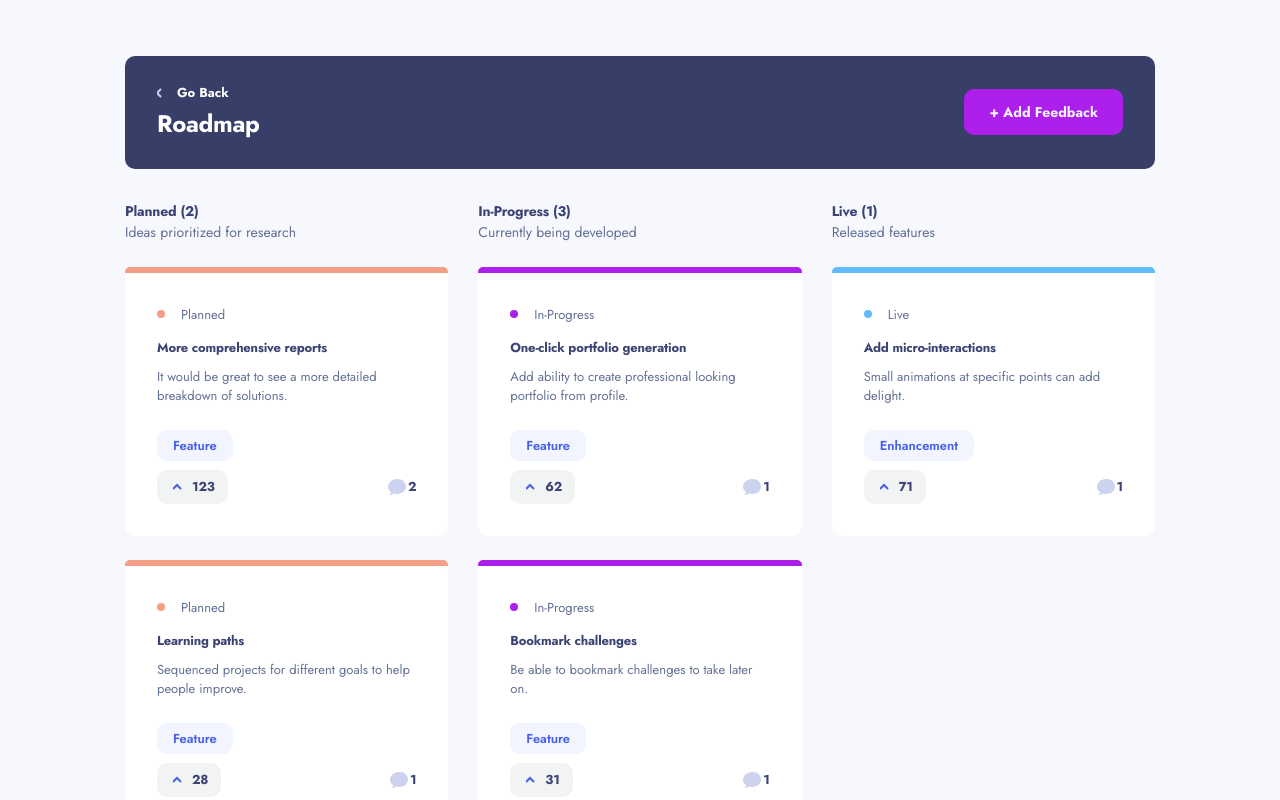
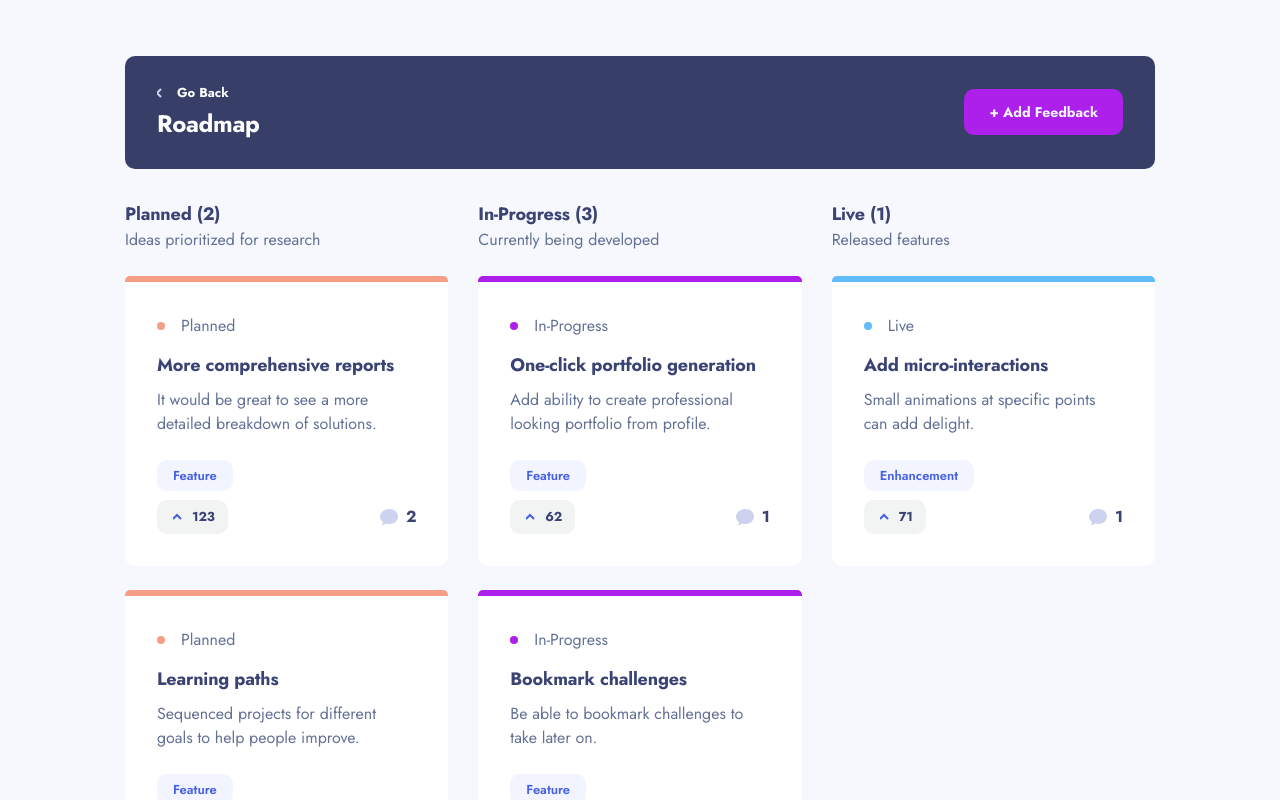
Before and after one commit to Bletfen/Product-Feedback-App, a React (Vite) app: page /roadmap in a window 1280 px wide. Shown: the top 800 px of the page. Built offline with nearby package versions, Linux system fonts and the light colour scheme.

Commit message:
done:desktop display

```diff
--- a/src/components/DropDownCategory.tsx
+++ b/src/components/DropDownCategory.tsx
@@ -12,7 +12,7 @@ export default function DropDownCategory({
   const options =
     type === "category"
       ? ["Feature", "UI", "UX", "Enhancement", "Bug"]
-      : ["Planned", "In-Progress", "Live"];
+      : ["Suggestion", "Planned", "In-Progress", "Live"];
   return (
     <div className="relative">
       <div className="flex flex-col mb-[1.6rem]">
--- a/src/components/EditButtons.tsx
+++ b/src/components/EditButtons.tsx
@@ -27,14 +27,16 @@ export default function EditButtons({
           className="py-[1.05rem] text-[#f2f4fe] text-[1.3rem] font-bold
           bg-[#ad1fea] rounded-[1rem] cursor-pointer
           md:py-[1.25rem] md:px-[2.65rem] order-1
-          md:text-[1.4rem]"
+          md:text-[1.4rem]
+          transition-all duration-300 hover:bg-[#c76af6]"
         >
           {isEdit ? "Save Changes" : "Add Feedback"}
         </button>
         <button
           className="py-[1.05rem] text-[#f2f4fe] text-[1.3rem] font-bold
       bg-[#3a4374] rounded-[1rem] cursor-pointer
-      md:py-[1.25rem] md:px-[2.4rem] md:text-[1.4rem]"
+      md:py-[1.25rem] md:px-[2.4rem] md:text-[1.4rem]
+      transition-all duration-300 hover:bg-[#656ea3]"
           onClick={goBack}
         >
           Cancel
@@ -44,7 +46,8 @@ export default function EditButtons({
         <button
           className="py-[1.05rem] text-[#f2f4fe] text-[1.3rem] font-bold
       bg-[#d73737] rounded-[1rem] cursor-pointer
-      md:order-1 md:py-[1.25rem] md:px-[2.65rem] md:text-[1.4rem]"
+      md:order-1 md:py-[1.25rem] md:px-[2.65rem] md:text-[1.4rem]
+      transition-all duration-300 hover:bg-[#e98888]"
           onClick={handleDelete}
         >
           Delete
--- a/src/components/RoadMapCards.tsx
+++ b/src/components/RoadMapCards.tsx
@@ -1,3 +1,4 @@
+import { Link } from "react-router-dom";
 import { useUpVoteHandler } from "../context/FeedBacksContext";
 
 export default function RoadMapCards({
@@ -13,10 +14,16 @@ export default function RoadMapCards({
   return (
     <div>
       <div className="mt-[3.2rem] mb-[2.4rem] hidden md:block">
-        <h2 className="text-[1.4rem] text-[#3a4374] font-bold tracking-[-0.194px]">
+        <h2
+          className="text-[1.4rem] text-[#3a4374] font-bold tracking-[-0.194px]
+          xl:text-[1.8rem]"
+        >
           {title} ({data.length})
         </h2>
-        <p className="text-[1.4rem] text-[#647196]">
+        <p
+          className="text-[1.4rem] text-[#647196]
+        xl:text-[1.6rem]"
+        >
           {title === "Planned"
             ? "Ideas prioritized for research"
             : title === "In-Progress"
@@ -43,18 +50,27 @@ export default function RoadMapCards({
                 style={{ backgroundColor: color }}
                 className={`w-[0.8rem] h-[0.8rem] rounded-full`}
               ></div>
-              <span className="capitalize text-[#647196] text-[1.3rem]">
+              <span
+                className="capitalize text-[#647196] text-[1.3rem]
+              xl:text-[1.6rem]"
+              >
                 {item.status}
               </span>
             </div>
             <div className="flex flex-col gap-[0.9rem]">
-              <h1
+              <Link
+                to={`/suggestion/${item.id}`}
                 className="text-[#3a4374] text-[1.3rem] font-bold
-            tracking-[-0.181px] mt-[1.6rem] md:mt-[1.4rem]"
+            tracking-[-0.181px] mt-[1.6rem] md:mt-[1.4rem]
+            hover:text-[#4661e6] transition-all duration-300
+            xl:text-[1.8rem]"
               >
                 {item.title}
-              </h1>
-              <p className="text-[1.3rem] text-[#647196] break-words">
+              </Link>
+              <p
+                className="text-[1.3rem] text-[#647196] break-words
+                xl:text-[1.6rem]"
+              >
                 {item.description}
               </p>
               <div>
@@ -109,7 +125,10 @@ export default function RoadMapCards({
                     {item.upvotes}
                   </span>
                 </div>
-                <div className="flex items-center gap-[0.2rem]">
+                <div
+                  className="flex items-center gap-[0.2rem]
+                xl:gap-[0.8rem]"
+                >
                   <svg
                     width="18"
                     height="16"
@@ -124,7 +143,7 @@ export default function RoadMapCards({
                   </svg>
                   <span
                     className={`text-[1.3rem] font-bold
-                  tracking-[-0.181px] text-[#3a4374]
+                  tracking-[-0.181px] text-[#3a4374] md:text-[1.6rem]
                   ${item.comments ? "opacity-[1]" : "opacity-[0.5]"}`}
                   >
                     {item.comments?.length ? item.comments.length : "0"}
--- a/src/pages/FeedBacks.tsx
+++ b/src/pages/FeedBacks.tsx
@@ -14,7 +14,8 @@ export default function FeedBacks() {
   const { sortIsOpen, setSortIsOpen } = useSort();
   const [sort, setSort] = useState<string>("Most Upvotes");
   const FilteredData = data.productRequests.filter((item) => {
-    return filter.toLowerCase() === "all"
+    return filter.toLowerCase() === "all" &&
+      item.status.toLowerCase() === "suggestion"
       ? true
       : item.category.toLowerCase() === filter.toLocaleLowerCase();
   });
```
Also changed, not shown: src/seperatedFunctions.ts (deleted).
